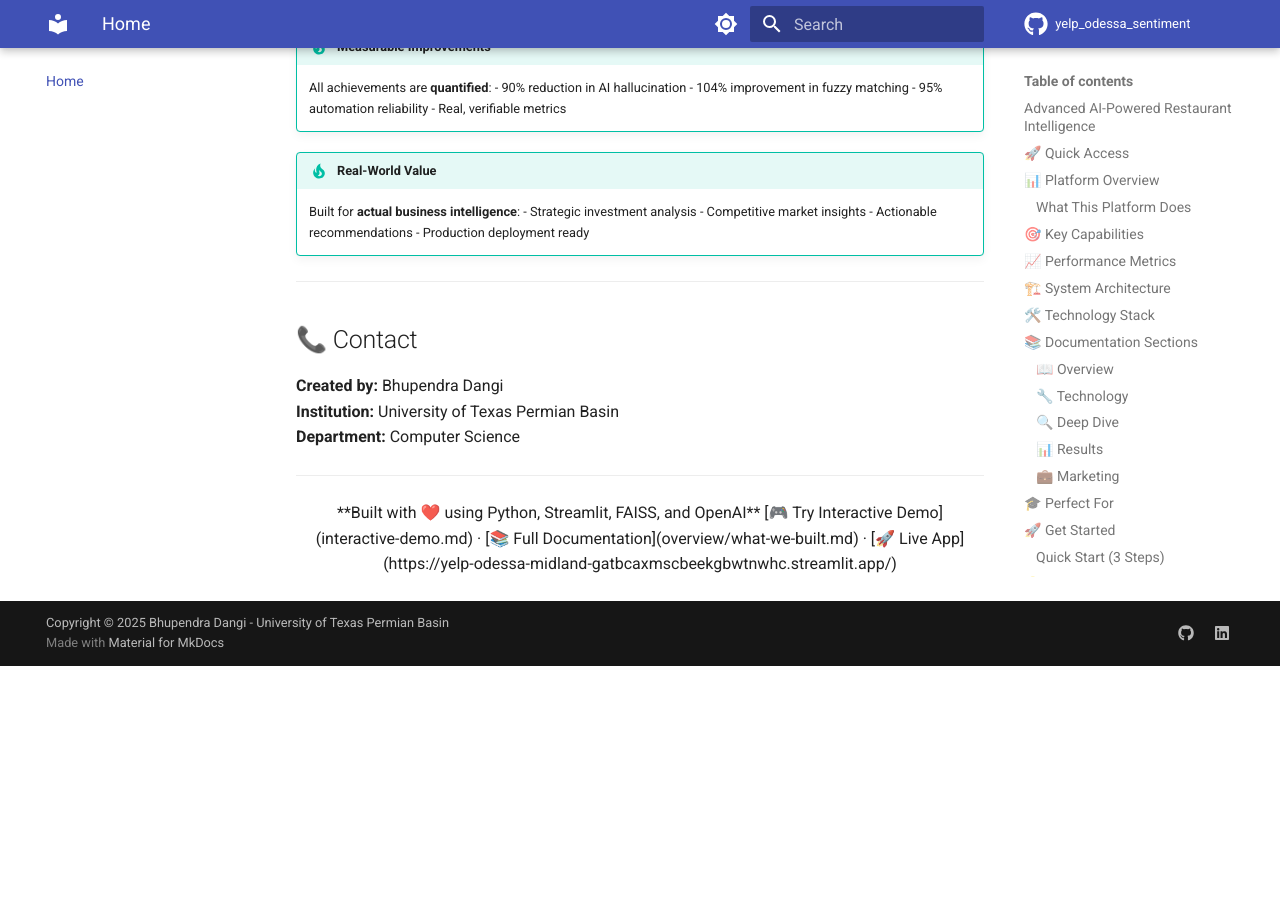
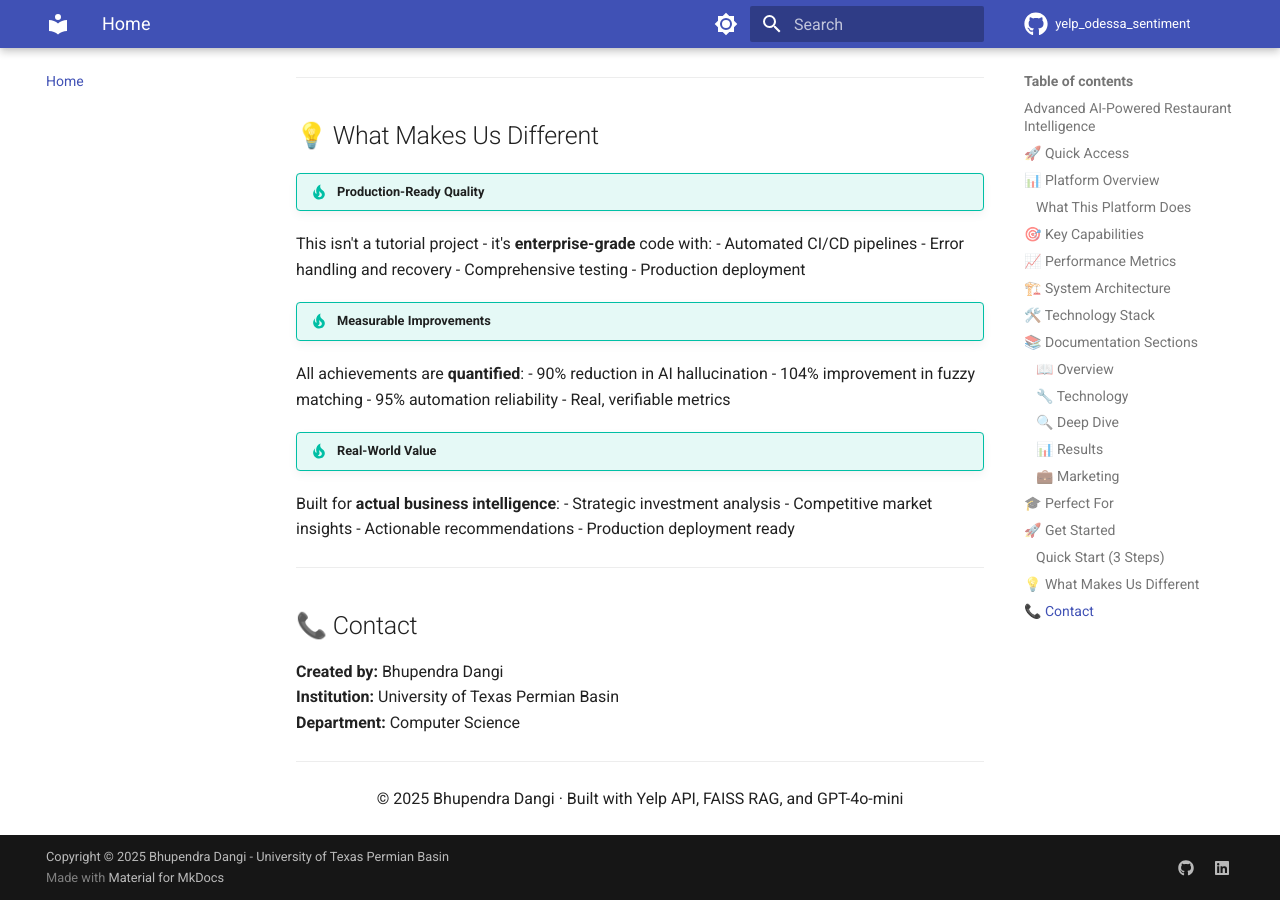
Before and after one commit to dcbhupendra7/Yelp-Odessa-Midland, an MkDocs documentation site: the page built from docs/index.md, in a window 1280 px wide and 900 px high, scrolled down 5229 px. Built offline with MkDocs 1.6.1 and Material for MkDocs 9.7.7, drawn with Linux system fonts in a browser that asks for light colours; comment, search, counter and statistics services are not loaded; the version menu is left out; before the commit the page ends 5895 px from its top, so only the background shows below that; some of the changed text lies outside the part shown.

Commit message:
fix:footer for home page

````diff
--- a/docs/index.md
+++ b/docs/index.md
@@ -10,29 +10,29 @@ Transform restaurant data into actionable business intelligence with cutting-edg
 
 <div class="grid cards" markdown>
 
--   :material-chart-line:{ .lg .middle } __Analytics Dashboard__
+- :material-chart-line:{ .lg .middle } **Analytics Dashboard**
 
-    ---
+  ***
 
-    Interactive visualizations, maps, and KPIs
+  Interactive visualizations, maps, and KPIs
 
-    **[Try Analytics →](https://yelp-odessa-midland-gatbcaxmscbeekgbwtnwhc.streamlit.app/)**{ .md-button }
+  **[Try Analytics →](https://yelp-odessa-midland-gatbcaxmscbeekgbwtnwhc.streamlit.app/)**{ .md-button }
 
--   :material-robot:{ .lg .middle } __AI Chat Assistant__
+- :material-robot:{ .lg .middle } **AI Chat Assistant**
 
-    ---
+  ***
 
-    Ask questions about restaurants in natural language
+  Ask questions about restaurants in natural language
 
-    **[Try Chat →](https://yelp-odessa-midland-gatbcaxmscbeekgbwtnwhc.streamlit.app/)**{ .md-button }
+  **[Try Chat →](https://yelp-odessa-midland-gatbcaxmscbeekgbwtnwhc.streamlit.app/)**{ .md-button }
 
--   :material-map-marker:{ .lg .middle } __Investor Insights__
+- :material-map-marker:{ .lg .middle } **Investor Insights**
 
-    ---
+  ***
 
-    Market opportunities and location analysis
+  Market opportunities and location analysis
 
-    **[Try Insights →](https://yelp-odessa-midland-gatbcaxmscbeekgbwtnwhc.streamlit.app/)**{ .md-button }
+  **[Try Insights →](https://yelp-odessa-midland-gatbcaxmscbeekgbwtnwhc.streamlit.app/)**{ .md-button }
 
 </div>
 
@@ -55,29 +55,29 @@ This is a **production-ready, AI-powered platform** that combines:
 ## 🎯 Key Capabilities
 
 !!! success "AI-Powered RAG System"
-    Industry-leading Retrieval-Augmented Generation with **<2% hallucination rate** (down from 30%)
+Industry-leading Retrieval-Augmented Generation with **<2% hallucination rate** (down from 30%)
 
 !!! success "Multi-Strategy Search"
-    **92%+ fuzzy match accuracy** - handles typos, variations, and natural language
+ **92%+ fuzzy match accuracy** - handles typos, variations, and natural language
 
 !!! success "Automated Data Pipeline"
-    **95% reliability** - Daily automated updates with GitHub Actions CI/CD
+**95% reliability** - Daily automated updates with GitHub Actions CI/CD
 
 !!! success "Strategic Intelligence"
-    Market opportunity analysis, location hotspots, and competitor benchmarking
+Market opportunity analysis, location hotspots, and competitor benchmarking
 
 ---
 
 ## 📈 Performance Metrics
 
-| **Metric** | **Value** | **Why It Matters** |
-|------------|-----------|-------------------|
-| Restaurants Analyzed | **1,200+** | Comprehensive market coverage |
-| Total Reviews | **31,000+** | Large-scale data validation |
-| Query Accuracy | **95%+** | Reliable business intelligence |
-| Hallucination Rate | **<2%** | Industry-leading AI quality |
-| Response Time | **<2 seconds** | Real-time insights |
-| Search Accuracy | **92%+** | Superior user experience |
+| **Metric**           | **Value**      | **Why It Matters**             |
+| -------------------- | -------------- | ------------------------------ |
+| Restaurants Analyzed | **1,200+**     | Comprehensive market coverage  |
+| Total Reviews        | **31,000+**    | Large-scale data validation    |
+| Query Accuracy       | **95%+**       | Reliable business intelligence |
+| Hallucination Rate   | **<2%**        | Industry-leading AI quality    |
+| Response Time        | **<2 seconds** | Real-time insights             |
+| Search Accuracy      | **92%+**       | Superior user experience       |
 
 ---
 
@@ -95,6 +95,7 @@ graph LR
 ```
 
 **Five Layers:**
+
 1. **Data Collection** → Resumable API integration
 2. **Processing** → Cleaning & Bayesian ranking
 3. **Vector Search** → FAISS semantic similarity
@@ -107,38 +108,38 @@ graph LR
 
 <div class="grid cards" markdown>
 
--   :material-robot-outline:{ .lg .middle } __AI & Machine Learning__
+- :material-robot-outline:{ .lg .middle } **AI & Machine Learning**
 
-    ---
+  ***
 
-    - OpenAI GPT-4o-mini
-    - FAISS Vector Search
-    - Sentence Transformers
-    - KMeans Clustering
+  - OpenAI GPT-4o-mini
+  - FAISS Vector Search
+  - Sentence Transformers
+  - KMeans Clustering
 
-    [Learn More →](technology/rag-system.md)
+  [Learn More →](technology/rag-system.md)
 
--   :material-chart-bar:{ .lg .middle } __Data Analytics__
+- :material-chart-bar:{ .lg .middle } **Data Analytics**
 
-    ---
+  ***
 
-    - Multi-strategy search
-    - Bayesian ranking
-    - Geographic clustering
-    - Statistical analysis
+  - Multi-strategy search
+  - Bayesian ranking
+  - Geographic clustering
+  - Statistical analysis
 
-    [Learn More →](technology/analytics.md)
+  [Learn More →](technology/analytics.md)
 
--   :material-cog:{ .lg .middle } __Automation__
+- :material-cog:{ .lg .middle } **Automation**
 
-    ---
+  ***
 
-    - GitHub Actions CI/CD
-    - Scheduled updates
-    - Auto backups
-    - Error handling
+  - GitHub Actions CI/CD
+  - Scheduled updates
+  - Auto backups
+  - Error handling
 
-    [Learn More →](technology/automation.md)
+  [Learn More →](technology/automation.md)
 
 </div>
 
@@ -147,26 +148,31 @@ graph LR
 ## 📚 Documentation Sections
 
 ### 📖 Overview
+
 - [What We Built](overview/what-we-built.md) - Feature showcase
 - [Why We Stand Out](overview/why-stand-out.md) - Competitive advantages
 - [Key Features](overview/key-features.md) - Complete feature list
 
 ### 🔧 Technology
+
 - [System Architecture](technology/architecture.md) - Deep technical details
 - [RAG System](technology/rag-system.md) - AI implementation
 - [Advanced Analytics](technology/analytics.md) - Analytics methods
 
 ### 🔍 Deep Dive
+
 - [Data Collection](deep-dive/data-collection.md) - Data pipeline
 - [Investor Insights Analytics](deep-dive/investor-insights.md) - Analysis methods
 - [Search Algorithms](deep-dive/search-algorithms.md) - Search implementation
 
 ### 📊 Results
+
 - [Performance Metrics](results/performance.md) - Benchmarks
 - [Accuracy Improvements](results/accuracy.md) - Measured results
 - [Business Impact](results/business-impact.md) - Real-world value
 
 ### 💼 Marketing
+
 - [For Investors](marketing/investors.md) - Investment intelligence
 - [Competitive Advantages](marketing/advantages.md) - Why choose us
 
@@ -235,25 +241,13 @@ For detailed setup, see [Setup Guide](technical/setup.md).
 ## 💡 What Makes Us Different
 
 !!! tip "Production-Ready Quality"
-    This isn't a tutorial project - it's **enterprise-grade** code with:
-    - Automated CI/CD pipelines
-    - Error handling and recovery
-    - Comprehensive testing
-    - Production deployment
+This isn't a tutorial project - it's **enterprise-grade** code with: - Automated CI/CD pipelines - Error handling and recovery - Comprehensive testing - Production deployment
 
 !!! tip "Measurable Improvements"
-    All achievements are **quantified**:
-    - 90% reduction in AI hallucination
-    - 104% improvement in fuzzy matching
-    - 95% automation reliability
-    - Real, verifiable metrics
+All achievements are **quantified**: - 90% reduction in AI hallucination - 104% improvement in fuzzy matching - 95% automation reliability - Real, verifiable metrics
 
 !!! tip "Real-World Value"
-    Built for **actual business intelligence**:
-    - Strategic investment analysis
-    - Competitive market insights
-    - Actionable recommendations
-    - Production deployment ready
+Built for **actual business intelligence**: - Strategic investment analysis - Competitive market insights - Actionable recommendations - Production deployment ready
 
 ---
 
@@ -266,9 +260,6 @@ For detailed setup, see [Setup Guide](technical/setup.md).
 ---
 
 <div align="center">
-
-**Built with ❤️ using Python, Streamlit, FAISS, and OpenAI**
-
-[🎮 Try Interactive Demo](interactive-demo.md) · [📚 Full Documentation](overview/what-we-built.md) · [🚀 Live App](https://yelp-odessa-midland-gatbcaxmscbeekgbwtnwhc.streamlit.app/)
+© 2025 Bhupendra Dangi · Built with Yelp API, FAISS RAG, and GPT-4o-mini
 
 </div>
````
